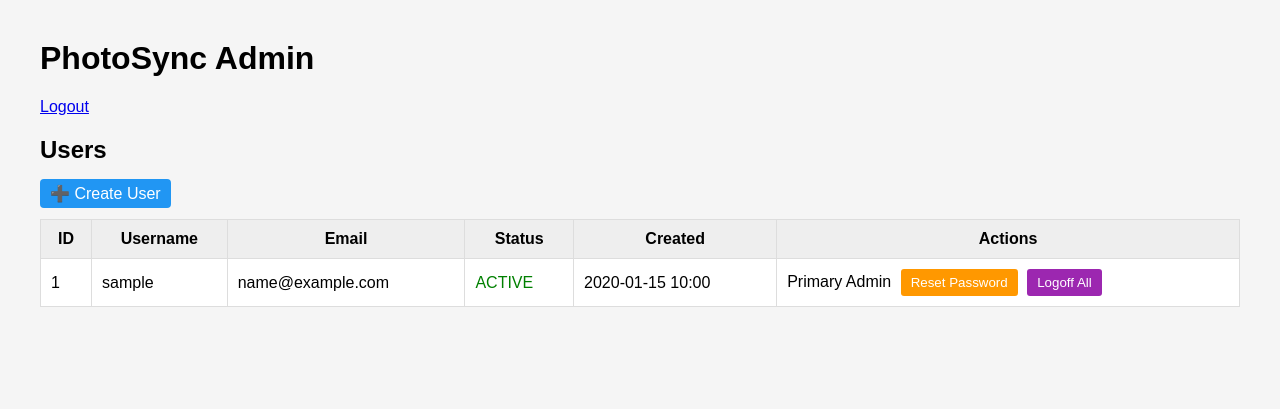
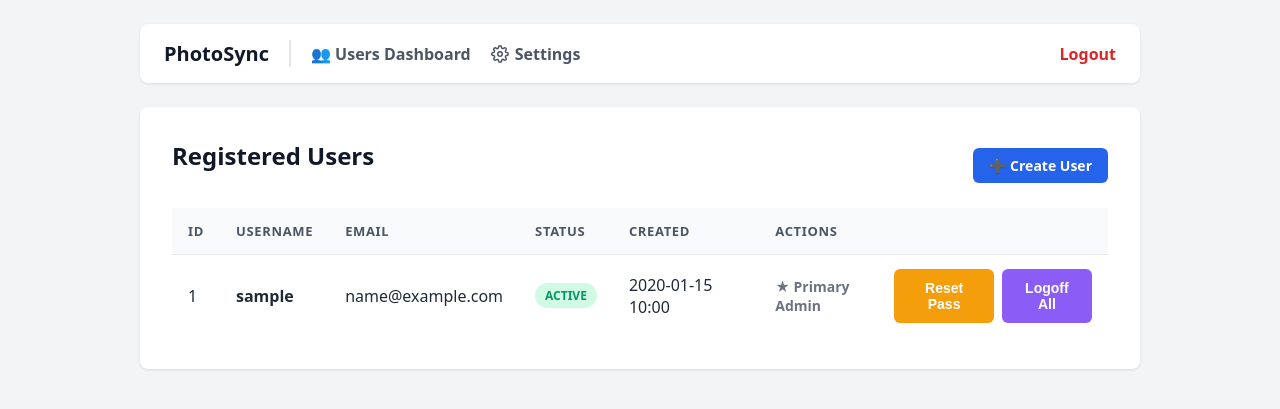
Before and after one commit to sagarmakhija1994/PhotoSync-Python, a FastAPI app: page /admin/users in a window 1280 px wide. Shown: the top 409 px of the page. Run offline with FastAPI, Linux system fonts and the light colour scheme; the visitor is signed in with stand-in values (Sample User, id 1); tables that the repository leaves empty hold one stand-in row (values such as "Sample post"); parts of the project's set-up code (start-up, migrations or seed data) failed here and were passed over.

Commit message:
Bugfix & UI design update

```diff
--- a/app/main.py
+++ b/app/main.py
@@ -10,6 +10,7 @@
 from app.routers import devices
 from app.routers import albums
 from app.routers import network
+from app.routers import settings
 
 
 Base.metadata.create_all(bind=engine)
@@ -34,6 +35,7 @@
 app.include_router(sync.router)
 app.include_router(albums.router)
 app.include_router(network.router)
+app.include_router(settings.router)
 
 @app.get("/")
 def read_root():
--- a/app/routers/albums.py
+++ b/app/routers/albums.py
@@ -121,7 +121,7 @@
     if not original_photo:
         raise HTTPException(status_code=404, detail="Photo not found.")
 
-    storage_root = get_setting(db, "STORAGE_ROOT")
+    storage_root = os.environ.get("PHOTOSYNC_STORAGE") or get_setting(db, "STORAGE_ROOT")
     if not storage_root:
         raise HTTPException(status_code=500, detail="Storage root not configured.")
 
@@ -298,7 +298,7 @@
 
     # If the user wants to permanently delete the physical files inside this album
     if delete_files:
-        storage_root = get_setting(db, "STORAGE_ROOT")
+        storage_root = os.environ.get("PHOTOSYNC_STORAGE") or get_setting(db, "STORAGE_ROOT")
         album_photos = db.query(AlbumPhoto).filter(AlbumPhoto.album_id == album_id).all()
 
         for ap in album_photos:
--- a/app/routers/photos.py
+++ b/app/routers/photos.py
@@ -59,7 +59,7 @@
     if exists:
         return {"status": "skipped"}
 
-    storage_root = get_setting(db, "STORAGE_ROOT")
+    storage_root = os.environ.get("PHOTOSYNC_STORAGE") or get_setting(db, "STORAGE_ROOT")
     if not storage_root:
         raise HTTPException(500, "Storage root not configured")
 
@@ -127,7 +127,7 @@
         user: User = Depends(get_current_user),
         db: Session = Depends(get_db)
 ):
-    storage_root = get_setting(db, "STORAGE_ROOT")
+    storage_root = os.environ.get("PHOTOSYNC_STORAGE") or get_setting(db, "STORAGE_ROOT")
 
     # 1. Fetch only the photos that belong to THIS user
     photos_to_delete = db.query(Photo).filter(
@@ -188,7 +188,7 @@
             raise HTTPException(status_code=404, detail="Photo not found or access denied")
 
     # --- PATH CALCULATION ---
-    storage_root = get_setting(db, "STORAGE_ROOT")
+    storage_root = os.environ.get("PHOTOSYNC_STORAGE") or get_setting(db, "STORAGE_ROOT")
     device = db.query(Device).filter(Device.id == photo.device_id).first()
     owner = db.query(User).filter(User.id == photo.user_id).first()
 
--- a/app/templates/base.html
+++ b/app/templates/base.html
@@ -1,42 +1,79 @@
 <!DOCTYPE html>
-<html>
+<html lang="en">
 <head>
     <meta charset="utf-8">
+    <meta name="viewport" content="width=device-width, initial-scale=1.0">
     <title>{% block title %}PhotoSync Admin{% endblock %}</title>
     <style>
-        body {
-            font-family: Arial, sans-serif;
-            margin: 40px;
-            background: #f5f5f5;
+        body { font-family: system-ui, -apple-system, sans-serif; background-color: #f3f4f6; margin: 0; padding: 24px; color: #1f2937; }
+        .container { max-width: 1000px; margin: 0 auto; }
+        .card { background: white; padding: 32px; border-radius: 8px; box-shadow: 0 1px 3px rgba(0,0,0,0.1); }
+        .card-sm { max-width: 450px; margin: 60px auto; }
+
+        h1, h2, h3 { margin-top: 0; color: #111827; }
+        p { color: #4b5563; line-height: 1.5; }
+
+        .admin-nav { display: flex; gap: 20px; align-items: center; margin-bottom: 24px; background: #fff; padding: 16px 24px; border-radius: 8px; box-shadow: 0 1px 3px rgba(0,0,0,0.1); }
+        .admin-nav h1 { margin: 0; font-size: 20px; padding-right: 20px; border-right: 2px solid #e5e7eb; }
+        .admin-nav a { text-decoration: none; color: #4b5563; font-weight: 600; display: inline-flex; align-items: center; gap: 6px; transition: color 0.2s; }
+        .admin-nav a:hover { color: #2563eb; }
+        .nav-logout { margin-left: auto; color: #dc2626 !important; }
+
+        label { display: block; font-weight: 600; margin-bottom: 6px; font-size: 14px; color: #374151; }
+
+        /* FIX: Aggressively targets all inputs so they never look old school again */
+        input[type="text"], input[type="email"], input[type="password"], input:not([type]), select {
+            width: 100%; padding: 10px 12px; margin-bottom: 20px; border: 1px solid #d1d5db; border-radius: 6px; box-sizing: border-box; font-family: inherit; transition: border-color 0.2s;
         }
-        table {
-            width: 100%;
-            border-collapse: collapse;
-            background: #fff;
-        }
-        th, td {
-            padding: 10px;
-            border: 1px solid #ddd;
-        }
-        th {
-            background: #eee;
-        }
-        .status-PENDING { color: orange; }
-        .status-ACTIVE { color: green; }
-        .status-BLOCKED { color: red; }
-        button {
-            padding: 6px 10px;
-            cursor: pointer;
-        }
+        input:focus, select:focus { outline: none; border-color: #3b82f6; box-shadow: 0 0 0 3px rgba(59, 130, 246, 0.1); }
+        small { color: #6b7280; display: block; margin-top: -14px; margin-bottom: 20px; font-size: 12px; }
+        code { background: #f3f4f6; padding: 2px 6px; border-radius: 4px; color: #be185d; }
+
+        .btn { display: inline-flex; align-items: center; justify-content: center; gap: 6px; width: auto; padding: 8px 16px; border: none; border-radius: 6px; cursor: pointer; font-weight: 600; text-decoration: none; font-size: 14px; transition: background-color 0.2s; box-sizing: border-box; }
+        .btn-full { width: 100%; padding: 12px; font-size: 16px; margin-top: 8px; }
+        .btn-primary { background-color: #2563eb; color: white; }
+        .btn-primary:hover { background-color: #1d4ed8; }
+        .btn-success { background-color: #10b981; color: white; }
+        .btn-success:hover { background-color: #059669; }
+        .btn-danger { background-color: #ef4444; color: white; }
+        .btn-danger:hover { background-color: #dc2626; }
+        .btn-warning { background-color: #f59e0b; color: white; }
+        .btn-warning:hover { background-color: #d97706; }
+        .btn-purple { background-color: #8b5cf6; color: white; }
+        .btn-purple:hover { background-color: #7c3aed; }
+
+        table { width: 100%; border-collapse: collapse; margin-top: 16px; }
+        th, td { padding: 14px 16px; text-align: left; border-bottom: 1px solid #e5e7eb; }
+        th { background: #f9fafb; font-weight: 600; color: #4b5563; font-size: 13px; text-transform: uppercase; letter-spacing: 0.05em; }
+        tr:last-child td { border-bottom: none; }
+        tr:hover { background-color: #f9fafb; }
+
+        .badge { padding: 4px 10px; border-radius: 9999px; font-size: 12px; font-weight: 700; display: inline-block; }
+        .status-PENDING { background: #fef3c7; color: #d97706; }
+        .status-ACTIVE { background: #d1fae5; color: #059669; }
+        .status-BLOCKED { background: #fee2e2; color: #dc2626; }
+
+        .alert-error { background: #fee2e2; color: #dc2626; padding: 12px; border-radius: 6px; font-weight: 600; text-align: center; margin-top: 16px; border: 1px solid #f87171; }
+        .alert-banner { background-color: #dc2626; color: white; padding: 12px; text-align: center; font-weight: bold; border-radius: 8px; margin-bottom: 24px; display: none; }
     </style>
 </head>
 <body>
-    <h1>PhotoSync Admin</h1>
-    {% if request.session.get("admin_user_id") %}
-        <div style="margin-bottom:20px;">
-            <a href="/admin/logout">Logout</a>
-        </div>
-    {% endif %}
-    {% block content %}{% endblock %}
+    <div class="container">
+        {% block nav %}
+            {% if request.session.get("admin_user_id") %}
+                <div class="admin-nav">
+                    <h1>PhotoSync</h1>
+                    <a href="/admin/users">👥 Users Dashboard</a>
+                    <a href="/admin/settings">
+                        <svg xmlns="http://www.w3.org/2000/svg" width="18" height="18" viewBox="0 0 24 24" fill="none" stroke="currentColor" stroke-width="2" stroke-linecap="round" stroke-linejoin="round"><circle cx="12" cy="12" r="3"></circle><path d="M19.4 15a1.65 1.65 0 0 0 .33 1.82l.06.06a2 2 0 0 1 0 2.83 2 2 0 0 1-2.83 0l-.06-.06a1.65 1.65 0 0 0-1.82-.33 1.65 1.65 0 0 0-1 1.51V21a2 2 0 0 1-2 2 2 2 0 0 1-2-2v-.09A1.65 1.65 0 0 0 9 19.4a1.65 1.65 0 0 0-1.82.33l-.06.06a2 2 0 0 1-2.83 0 2 2 0 0 1 0-2.83l.06-.06a1.65 1.65 0 0 0 .33-1.82 1.65 1.65 0 0 0-1.51-1H3a2 2 0 0 1-2-2 2 2 0 0 1 2-2h.09A1.65 1.65 0 0 0 4.6 9a1.65 1.65 0 0 0-.33-1.82l-.06-.06a2 2 0 0 1 0-2.83 2 2 0 0 1 2.83 0l.06.06a1.65 1.65 0 0 0 1.82.33H9a1.65 1.65 0 0 0 1-1.51V3a2 2 0 0 1 2-2 2 2 0 0 1 2 2v.09a1.65 1.65 0 0 0 1 1.51 1.65 1.65 0 0 0 1.82-.33l.06-.06a2 2 0 0 1 2.83 0 2 2 0 0 1 0 2.83l-.06.06a1.65 1.65 0 0 0-.33 1.82V9a1.65 1.65 0 0 0 1.51 1H21a2 2 0 0 1 2 2 2 2 0 0 1-2 2h-.09a1.65 1.65 0 0 0-1.51 1z"></path></svg>
+                        Settings
+                    </a>
+                    <a href="/admin/logout" class="nav-logout">Logout</a>
+                </div>
+            {% endif %}
+        {% endblock %}
+
+        {% block content %}{% endblock %}
+    </div>
 </body>
 </html>
--- a/app/templates/users.html
+++ b/app/templates/users.html
@@ -1,12 +1,13 @@
 {% extends "base.html" %}
-
-{% block title %}Users | PhotoSync Admin{% endblock %}
+{% block title %}Users Dashboard | PhotoSync{% endblock %}
 
 {% block content %}
-<h2>Users</h2>
-<p>
-    <a href="/admin/users/create" style="text-decoration: none; padding: 6px 10px; background: #2196F3; color: white; border-radius: 4px;">➕ Create User</a>
-</p>
+<div class="card">
+    <div style="display: flex; justify-content: space-between; align-items: center; margin-bottom: 16px;">
+        <h2>Registered Users</h2>
+        <a href="/admin/users/create" class="btn btn-primary">➕ Create User</a>
+    </div>
+
     <table>
         <tr>
             <th>ID</th>
@@ -20,49 +21,44 @@
         {% for user in users %}
         <tr>
             <td>{{ user.id }}</td>
-        <td>{{ user.username }}</td>
+            <td><strong>{{ user.username }}</strong></td>
             <td>{{ user.email }}</td>
-        <td class="status-{{ user.status }}">{{ user.status }}</td>
+            <td><span class="badge status-{{ user.status }}">{{ user.status }}</span></td>
             <td>{{ user.created_at.strftime("%Y-%m-%d %H:%M") }}</td>
-        <td>
+            <td style="display: flex; gap: 8px;">
                 {% if user.status == "PENDING" %}
-                <form method="post" action="/admin/users/{{ user.id }}/approve" style="display:inline">
-                    <button style="background-color: #4CAF50; color: white; border: none; border-radius: 3px;">Approve</button>
+                    <form method="post" action="/admin/users/{{ user.id }}/approve" style="margin: 0;">
+                        <button class="btn btn-success">Approve</button>
                     </form>
-                <form method="post" action="/admin/users/{{ user.id }}/block" style="display:inline">
-                    <button style="background-color: #f44336; color: white; border: none; border-radius: 3px;">Block</button>
+                    <form method="post" action="/admin/users/{{ user.id }}/block" style="margin: 0;">
+                        <button class="btn btn-danger">Block</button>
                     </form>
                 {% elif user.status == "ACTIVE" %}
                     {% if not user.is_admin or users|selectattr("is_admin")|selectattr("status","equalto","ACTIVE")|list|length > 1 %}
-                    <form method="post" action="/admin/users/{{ user.id }}/block" style="display:inline">
-                        <button style="background-color: #f44336; color: white; border: none; border-radius: 3px;">Block</button>
+                        <form method="post" action="/admin/users/{{ user.id }}/block" style="margin: 0;">
+                            <button class="btn btn-danger">Block</button>
                         </form>
                     {% else %}
-                    <span>Primary Admin</span>
+                        <span style="color: #6b7280; font-size: 14px; padding: 8px 0; font-weight: bold;">★ Primary Admin</span>
                     {% endif %}
                 {% else %}
-                —
+                    <span style="color: #9ca3af; padding: 8px 0;">—</span>
                 {% endif %}
 
                 {% if user.status != "BLOCKED" %}
-                <button onclick="resetUserPassword({{ user.id }}, '{{ user.username }}')" style="background-color: #ff9800; color: white; border: none; border-radius: 3px; margin-left: 5px;">
-                    Reset Password
-                </button>
-                <button onclick="forceLogout({{ user.id }}, '{{ user.username }}')" style="background-color: #9c27b0; color: white; border: none; border-radius: 3px; margin-left: 5px;">
-                    Logoff All
-                </button>
+                    <button class="btn btn-warning" onclick="resetUserPassword({{ user.id }}, '{{ user.username }}')">Reset Pass</button>
+                    <button class="btn btn-purple" onclick="forceLogout({{ user.id }}, '{{ user.username }}')">Logoff All</button>
                 {% endif %}
             </td>
         </tr>
         {% endfor %}
     </table>
+</div>
 
 <script>
 async function resetUserPassword(userId, username) {
-    // This prompt() function provides the manual input box!
     const newPassword = prompt(`Enter a new password for ${username}:`);
-
-    if (!newPassword) return; // Cancels if the admin clicks "Cancel" or leaves it blank
+    if (!newPassword) return;
 
     try {
         const response = await fetch(`/admin/users/${userId}/reset-password`, {
@@ -70,37 +66,20 @@
             headers: { 'Content-Type': 'application/json' },
             body: JSON.stringify({ new_password: newPassword })
         });
-
         const data = await response.json();
-
-        if (response.ok) {
-            alert(`Success: ${data.message}\nThe password has been updated.`);
-        } else {
-            alert(`Error: ${data.detail || 'Could not reset password'}`);
-        }
-    } catch (error) {
-        alert("Network error occurred.");
-    }
+        if (response.ok) { alert(`Success: ${data.message}`); }
+        else { alert(`Error: ${data.detail || 'Could not reset password'}`); }
+    } catch (error) { alert("Network error occurred."); }
 }
 
 async function forceLogout(userId, username) {
     if (!confirm(`Are you sure you want to log ${username} out of all devices instantly?`)) return;
-
     try {
-        const response = await fetch(`/admin/users/${userId}/force-logout`, {
-            method: 'POST'
-        });
-
+        const response = await fetch(`/admin/users/${userId}/force-logout`, { method: 'POST' });
         const data = await response.json();
-
-        if (response.ok) {
-            alert(`Success: ${data.message}`);
-        } else {
-            alert(`Error: ${data.detail || 'Could not log user out.'}`);
-        }
-    } catch (error) {
-        alert("Network error occurred.");
-    }
+        if (response.ok) { alert(`Success: ${data.message}`); }
+        else { alert(`Error: ${data.detail || 'Could not log user out.'}`); }
+    } catch (error) { alert("Network error occurred."); }
 }
 </script>
 {% endblock %}
```
Also changed, not shown: app/routers/admin.py (+32 -5 lines), app/routers/settings.py (added, +83 -0 lines), app/routers/sync.py (+6 -3 lines), app/templates/bootstrap.html (+23 -24 lines), app/templates/create_user.html (+18 -16 lines), app/templates/login.html (+15 -12 lines), app/templates/settings.html (added, +65 -0 lines), run_tray.py (+61 -40 lines). Lines whose indentation alone changed are shown as unchanged.
